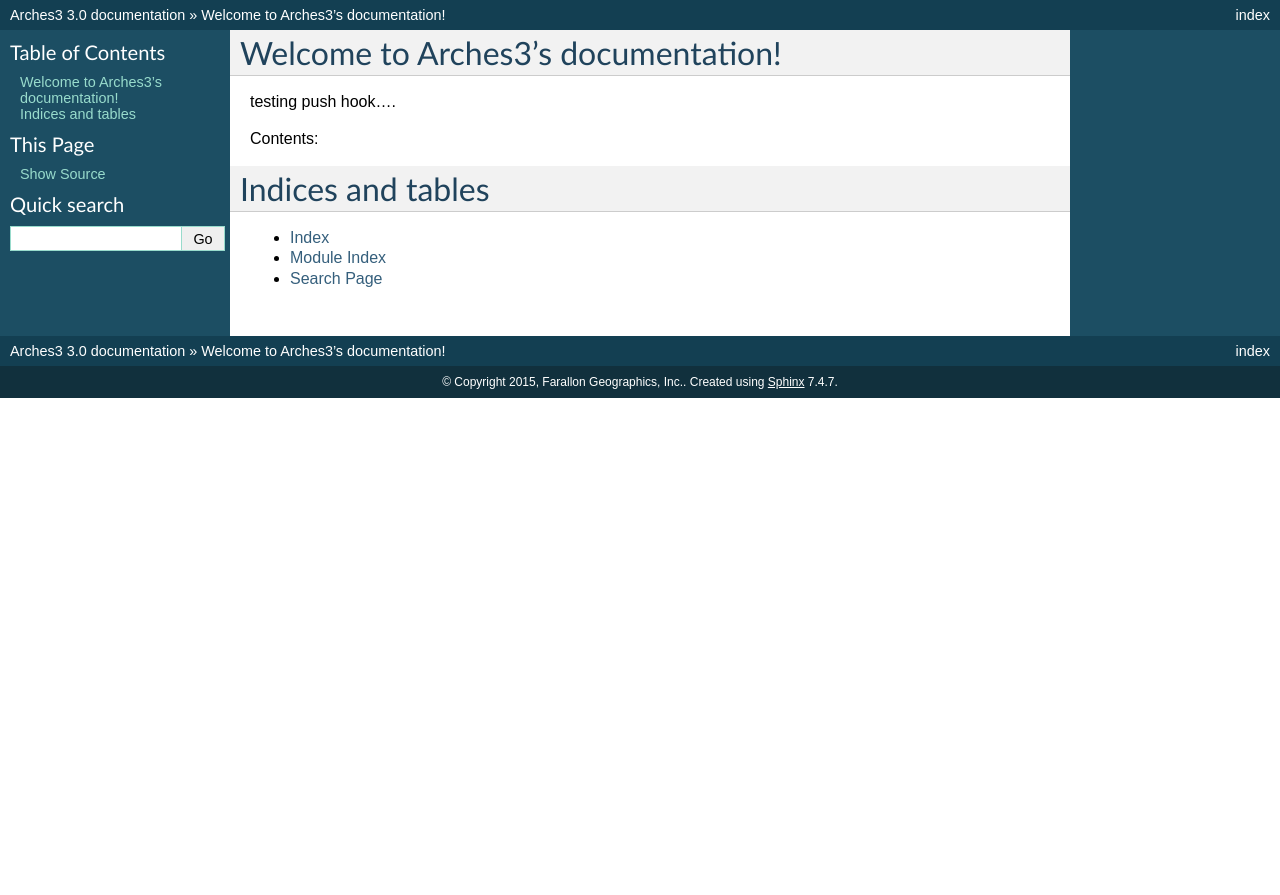
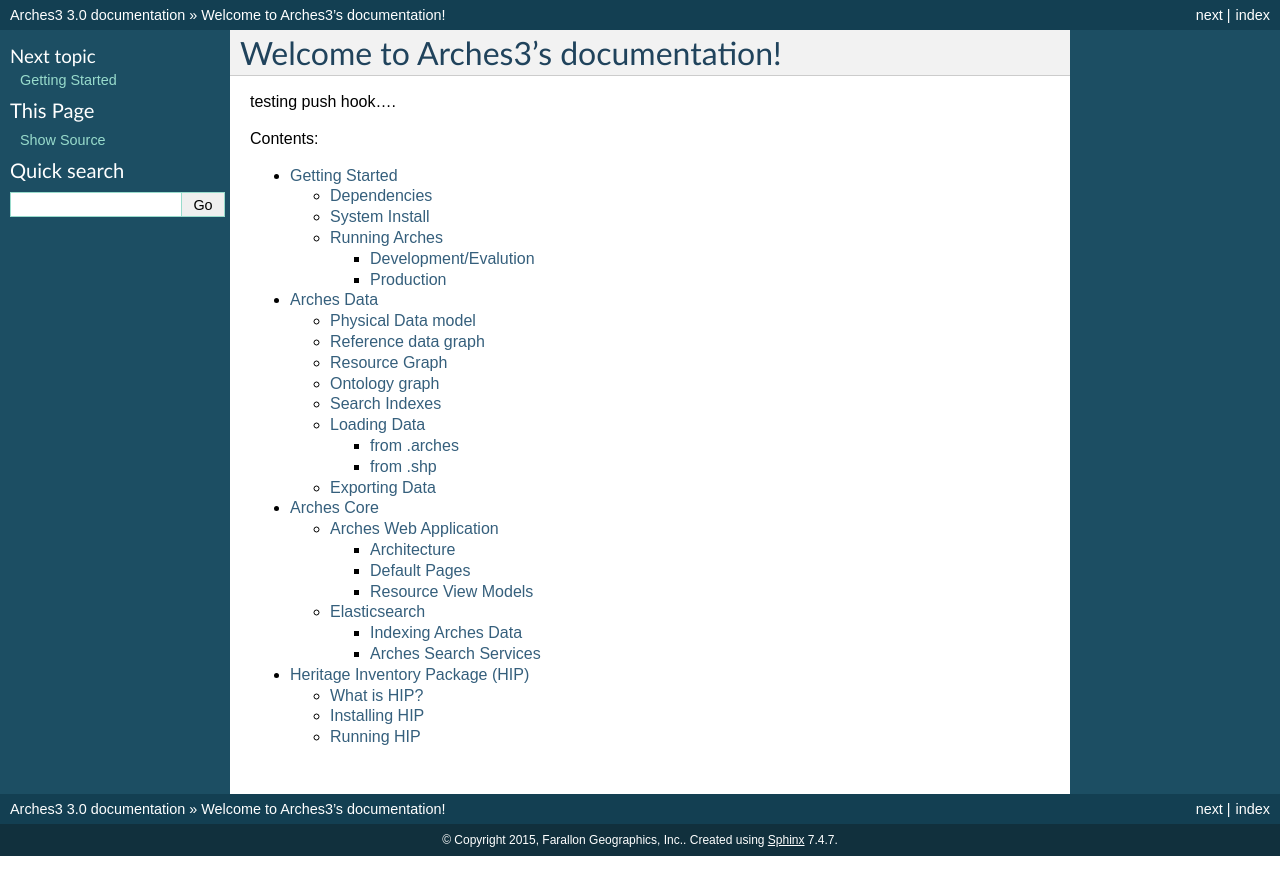
Before and after one commit to archesproject/arches-docs, a Sphinx documentation site: the page built from docs/index.txt, in a window 1280 px wide. Shown: the top 895 px of the page. Built offline with Sphinx 7.4.7, drawn with Linux system fonts in a browser that asks for light colours.

Commit message:
initial toc structure for docs

```diff
--- /dev/null
+++ b/docs/arches-core.txt
@@ -0,0 +1,73 @@
+############
+Arches Core
+############
+
+Arches Web Application
+======================
+
+...
+
+Architecture
+------------
+
+...
+
+Default Pages
+-------------
+
+...
+
+Home Page
+^^^^^^^^^
+
+...
+
+Reference Data Manager (RDM)
+^^^^^^^^^^^^^^^^^^^^^^^^^^^^
+
+...
+
+Resource Manager
+^^^^^^^^^^^^^^^^
+
+...
+
+Reports
+^^^^^^^
+
+...
+
+Search
+^^^^^^
+
+...
+
+Resource View Models
+--------------------
+
+...
+
+Forms
+^^^^^
+
+...
+
+Reports
+^^^^^^^
+
+...
+
+Elasticsearch
+=============
+
+...
+
+Indexing Arches Data
+--------------------
+
+...
+
+Arches Search Services
+----------------------
+
+...
--- /dev/null
+++ b/docs/arches-data.txt
@@ -0,0 +1,48 @@
+############
+Arches Data
+############
+
+Physical Data model
+===================
+
+...
+
+Reference data graph
+====================
+
+...
+
+Resource Graph
+==============
+
+...
+
+Ontology graph
+==============
+
+...
+
+Search Indexes
+==============
+
+...
+
+Loading Data
+============
+
+...
+
+from .arches
+------------
+
+...
+
+from .shp
+---------
+
+...
+
+Exporting Data
+==============
+
+...
--- /dev/null
+++ b/docs/getting-started.txt
@@ -0,0 +1,29 @@
+############
+Getting Started
+############
+
+Dependencies
+============
+
+foo...
+
+System Install
+==============
+
+foo...
+
+Running Arches
+==============
+
+foo...
+
+
+Development/Evalution
+---------------------
+
+foo...
+
+Production
+----------
+
+foo...
--- /dev/null
+++ b/docs/hip.txt
@@ -0,0 +1,18 @@
+############
+Heritage Inventory Package (HIP)
+############
+
+What is HIP?
+============
+
+...
+
+Installing HIP
+==============
+
+...
+
+Running HIP
+===========
+
+...
--- a/docs/index.txt
+++ b/docs/index.txt
@@ -11,13 +11,9 @@
 Contents:
 
 .. toctree::
-   :maxdepth: 2
+   :maxdepth: 3
 
-
-
-Indices and tables
-==================
-
-* :ref:`genindex`
-* :ref:`modindex`
-* :ref:`search`
+   getting-started
+   arches-data
+   arches-core
+   hip
```
